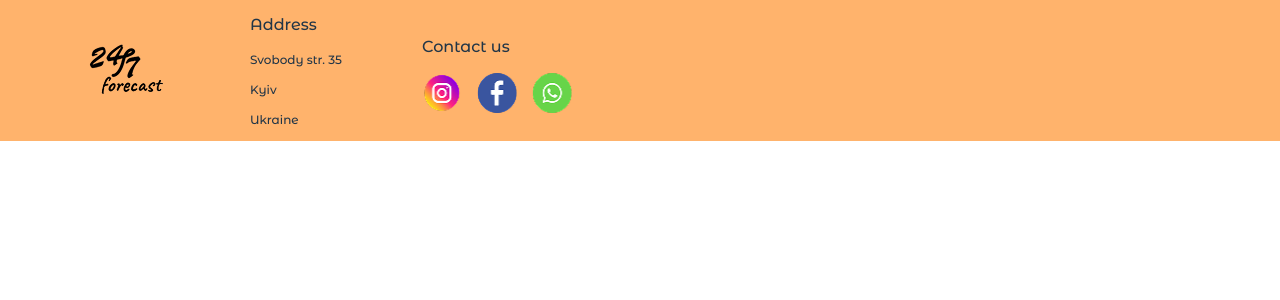
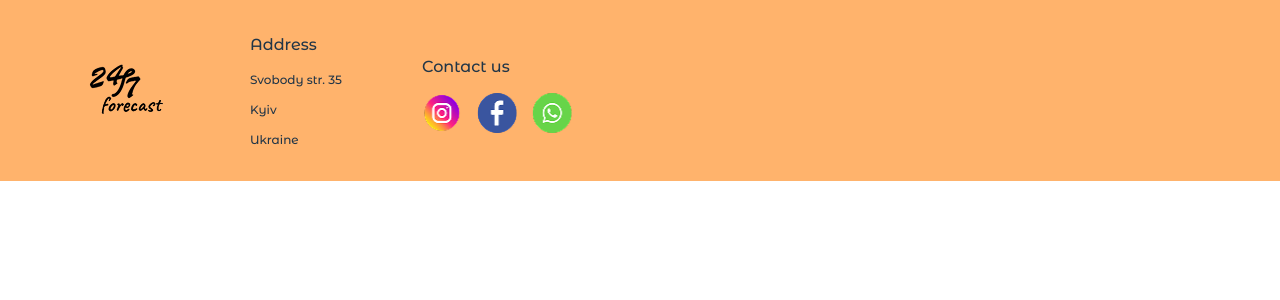
Before and after one commit to edwarddudas1/Semester-project5, a React (Vite) app: page / in a window 1280 px wide. Shown: the top 300 px of the page. Built offline with nearby package versions, Linux system fonts and the light colour scheme.

Commit message:
finished adaptive

```diff
--- a/src/components/Footer.jsx
+++ b/src/components/Footer.jsx
@@ -4,6 +4,9 @@ const Logo = styled.img`
   width: 90px;
   height: 62px;
   margin-left: 80px;
+  @media screen and (max-width: 587px) {
+    margin: 0;
+  }
 `;
 
 const SocialMediaLogo = styled.img`
@@ -17,7 +20,7 @@ const SocialMediaLogo = styled.img`
     background: linear-gradient(45deg, #ff0080, #7928ca);
     border-radius: 50%;
     box-shadow: 0 0 15px #ff0080;
-    transform: scale(1.1);
+    transform: scale(1.2);
   }
 `;
 
@@ -25,9 +28,17 @@ const FooterContainer = styled.footer`
   width: 100%;
   background-color: #ffb36c;
   display: flex;
-  margin: 0px;
+  flex-wrap: wrap;
+  margin: 0;
+  padding: 20px 0;
   align-items: center;
   gap: 80px;
+  @media screen and (max-width: 587px) {
+    justify-content: center;
+  }
+  @media screen and (max-width: 507px) {
+    gap: 30px;
+  }
 `;
 
 const sharedStyles = css`
@@ -45,6 +56,12 @@ const Text = styled.p`
   font-size: 12px;
 `;
 
+const FlexBasis = styled.div`
+  @media screen and (max-width: 587px) {
+    margin: 0 auto;
+  }
+`;
+
 export default function Footer() {
   return (
     <FooterContainer>
@@ -55,14 +72,14 @@ export default function Footer() {
         <Text>Kyiv</Text>
         <Text>Ukraine</Text>
       </div>
-      <div>
+      <FlexBasis>
         <Title>Contact us</Title>
         <div>
           <SocialMediaLogo src="../public/instagram.png" alt="instagram" />
           <SocialMediaLogo src="../public/facebook.png" alt="facebook" />
           <SocialMediaLogo src="../public/whatsapp.png" alt="whatsapp" />
         </div>
-      </div>
+      </FlexBasis>
     </FooterContainer>
   );
 }
```
